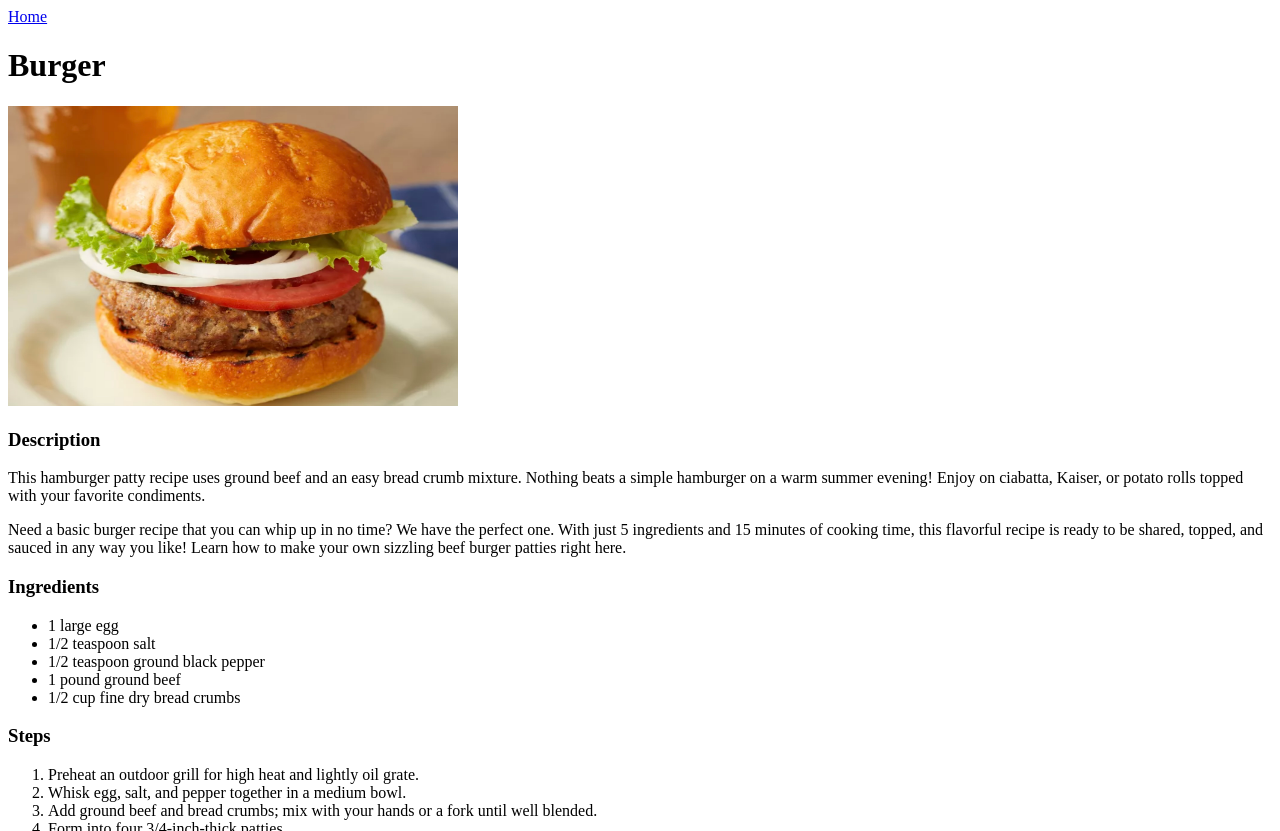
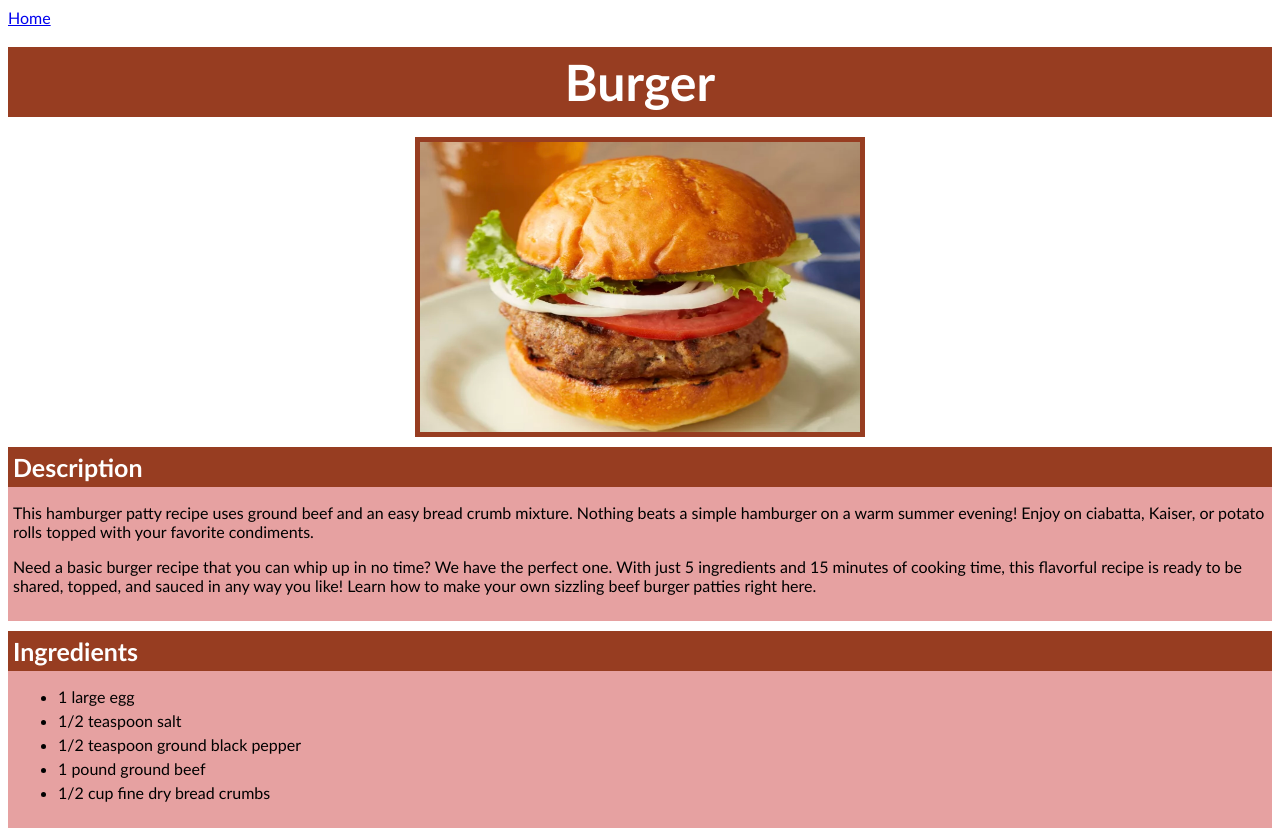
Before and after one commit to edisonnmnn/odin-recipes, a plain HTML site: page recipes/burger.html in a window 1280 px wide. Shown: the top 831 px of the page. Drawn offline with Linux system fonts and the light colour scheme.

Commit message:
Add CSS to All recipes and index.html

```diff
--- /dev/null
+++ b/css/styles.css
@@ -0,0 +1,48 @@
+* {
+    box-sizing: border-box;
+    font-family: 'Gill Sans', 'Gill Sans MT', Calibri, 'Trebuchet MS', sans-serif;
+}
+
+img {
+    display: block;
+    margin: 0 auto;
+    border: 5px solid rgb(151, 61, 33);
+}
+
+h1, h3 {
+    background-color: rgb(151, 61, 33);
+    color: white;
+    margin: 10px auto;
+    padding: 5px;
+    font-size: 25px;
+
+}
+
+li {
+    margin: 5px;
+}
+
+.recipe-titles li {
+    font-size: 40px;
+    background-color: #e6a1a1;
+    margin: 0 auto;
+    padding: 10px;
+}
+
+.title {
+    margin: 20px auto;
+    padding: 5px;
+    font-size: 50px;
+    text-align: center;
+}
+
+.section {
+    background-color: #e6a1a1;
+    padding-left: 5px;
+    padding-right: 5px;
+    padding-bottom: 10px;
+}
+
+.section h3 {
+    margin: 10px -5px 0px -5px;
+}
--- a/recipes/burger.html
+++ b/recipes/burger.html
@@ -4,17 +4,21 @@
         <meta charset="UTF-8">
         <meta name="viewport" content="width=device-width, initial-scale=1.0">
         <title>Burger Recipe</title>
+        <link rel="stylesheet" href="../css/styles.css">
     </head>
     <body>
         <a href="../index.html">Home</a>
-        <h1>Burger</h1>
+        <h1 class="title">Burger</h1>
 
         <img src="../images/basic-burger.jpg" alt="Big Burger" width="450" height="300">
 
+        <div class="section">
             <h3>Description</h3>
             <p>This hamburger patty recipe uses ground beef and an easy bread crumb mixture. Nothing beats a simple hamburger on a warm summer evening! Enjoy on ciabatta, Kaiser, or potato rolls topped with your favorite condiments.</p>
             <p>Need a basic burger recipe that you can whip up in no time? We have the perfect one. With just 5 ingredients and 15 minutes of cooking time, this flavorful recipe is ready to be shared, topped, and sauced in any way you like! Learn how to make your own sizzling beef burger patties right here.</p>
+        </div>
 
+        <div class="section">
             <h3>Ingredients</h3>
             <ul>
                 <li>1 large egg</li>
@@ -23,7 +27,9 @@
                 <li>1 pound ground beef</li>
                 <li>1/2 cup fine dry bread crumbs</li>
             </ul>
+        </div>
 
+        <div class="section">
             <h3>Steps</h3>
             <ol>
                 <li>Preheat an outdoor grill for high heat and lightly oil grate.</li>
@@ -33,5 +39,7 @@
                 <li>Place patties on the preheated grill. Cover and cook 6 to 8 minutes per side, or to desired doneness. An instant-read thermometer inserted into the center should read at least 160 degrees F (70 degrees C).</li>
                 <li><strong>Serve hot and enjoy!</strong></li>
             </ol>
+        </div>
+
     </body>
 </html>
```
Also changed, not shown: index.html (+3 -2 lines), recipes/baby-back-ribs.html (+8 -2 lines), recipes/baked-potato.html (+8 -1 lines). Lines whose indentation alone changed are shown as unchanged.
